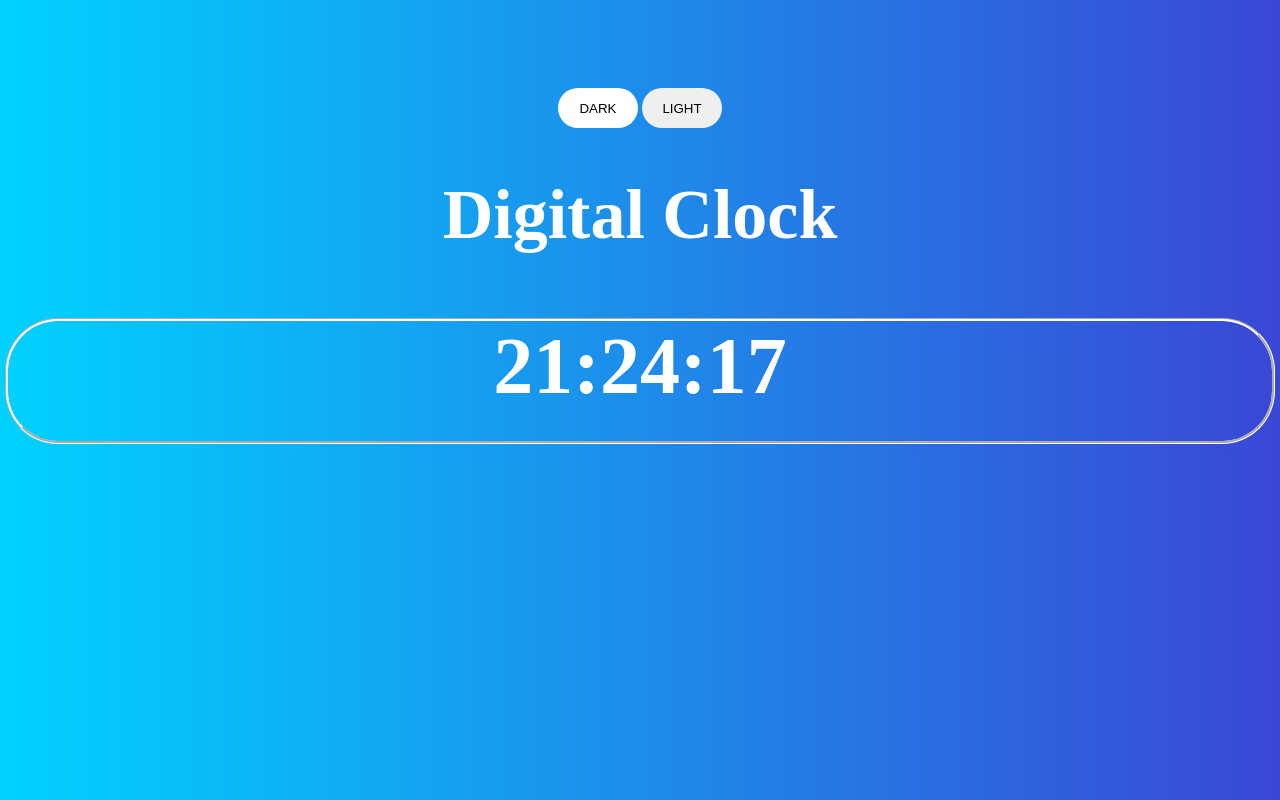
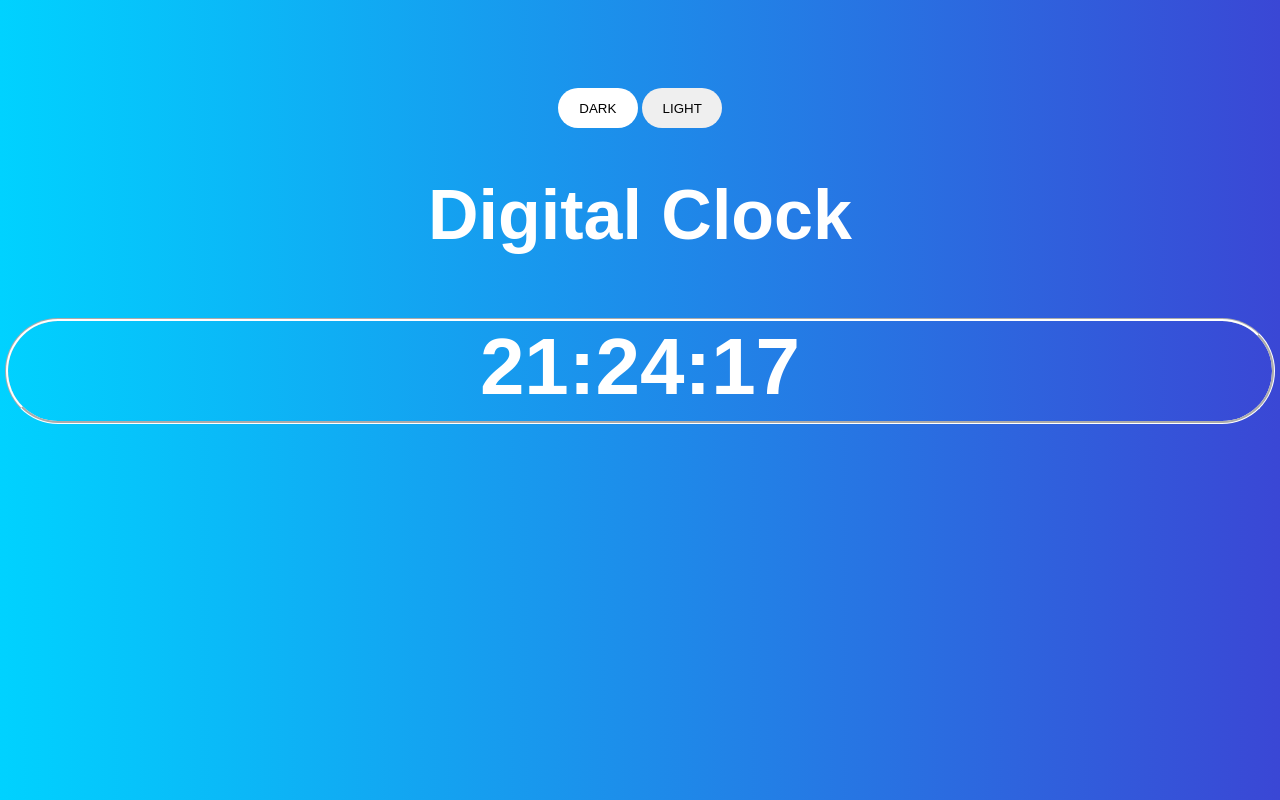
Before and after one commit to yusufkula/digital-clock.github.io, a plain HTML site: page index.html in a window 1280 px wide. Drawn offline with Linux system fonts and the light colour scheme.

Commit message:
Update style.css

```diff
--- a/style.css
+++ b/style.css
@@ -1,7 +1,7 @@
 body{
     text-align: center;
     background: linear-gradient(90deg, #00d2ff 0%, #3a47d5 100%);
-    font-family: 'Times New Roman', Times, serif;
+    font-family: Arial, Helvetica, sans-serif;
     padding-bottom: 0px;
     padding-top: 80px;
     color: rgb(255, 255, 255);
@@ -20,7 +20,7 @@ h2 {
 
 .time {
     min-width: 40px;
-    height: 120px;
+    height: 100px;
     outline-style: groove;
     border-radius: 50px;
     color: white;
```
